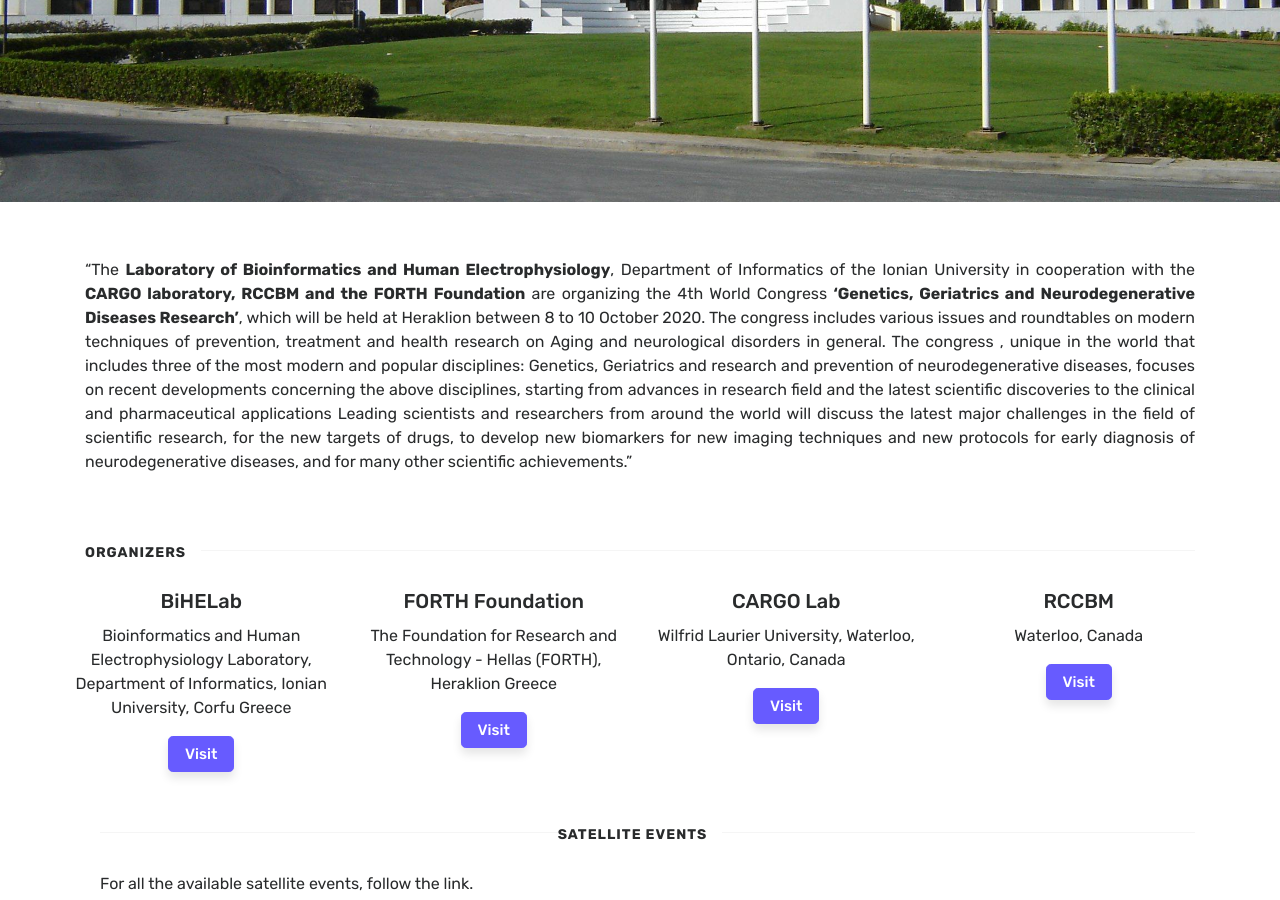
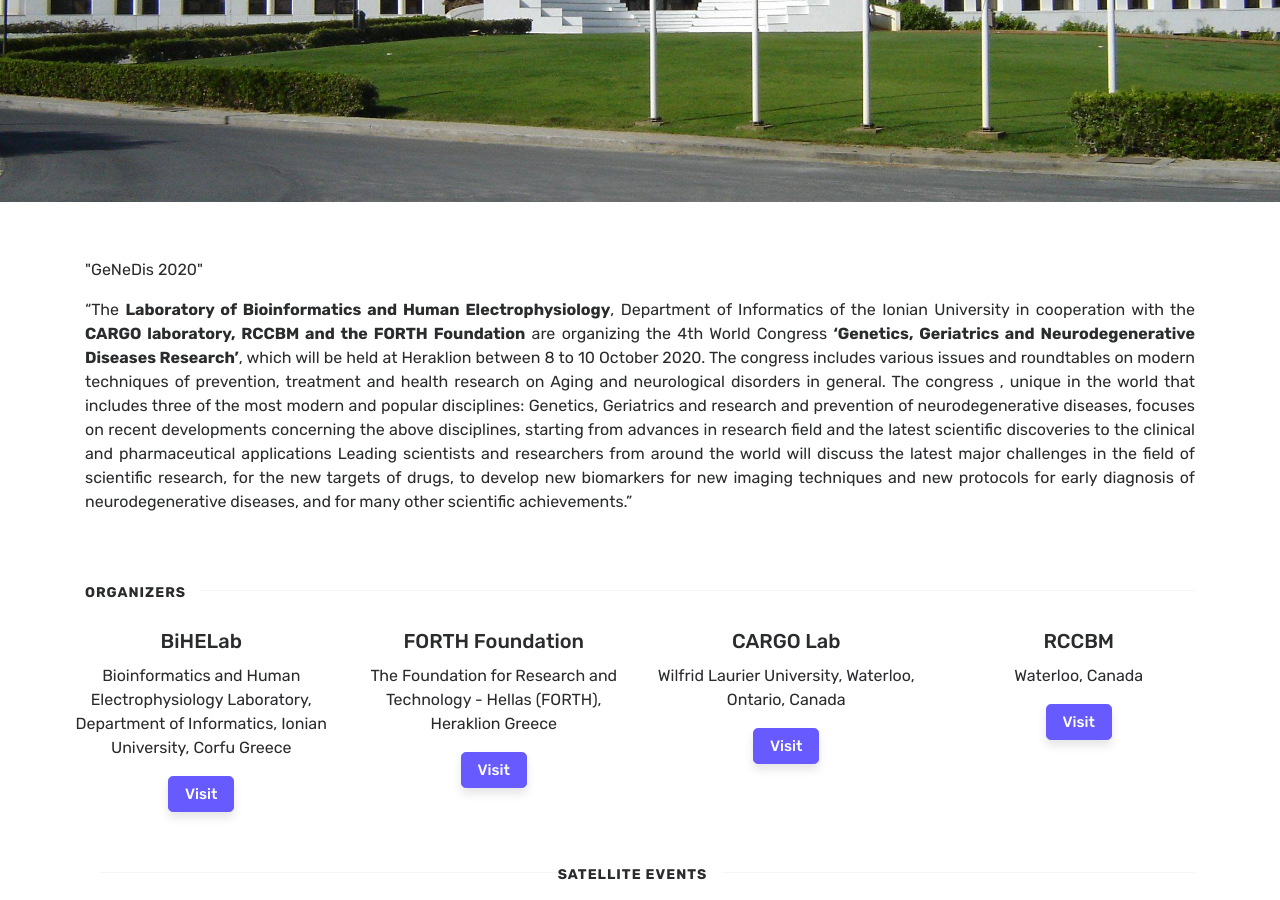
Before and after one commit to Covide-1797/genedis, a Jekyll site: the page built from index.html, in a window 1280 px wide and 900 px high, scrolled down 446 px. Built offline with Jekyll 4.4.1, drawn with Linux system fonts in a browser that asks for light colours; the list of posts is cut into pages by our own code.

Commit message:
Update index.html

```diff
--- a/index.html
+++ b/index.html
@@ -16,6 +16,12 @@
 <!-- We reopen main-content and container -->
 
 <div class="container">
+
+    <div class="main-content">
+        <div class="row">
+            <div class="col-12">
+                <p class="text-justify">
+                    "GeNeDis 2020"
 
     <div class="main-content">
         <div class="row">
```
